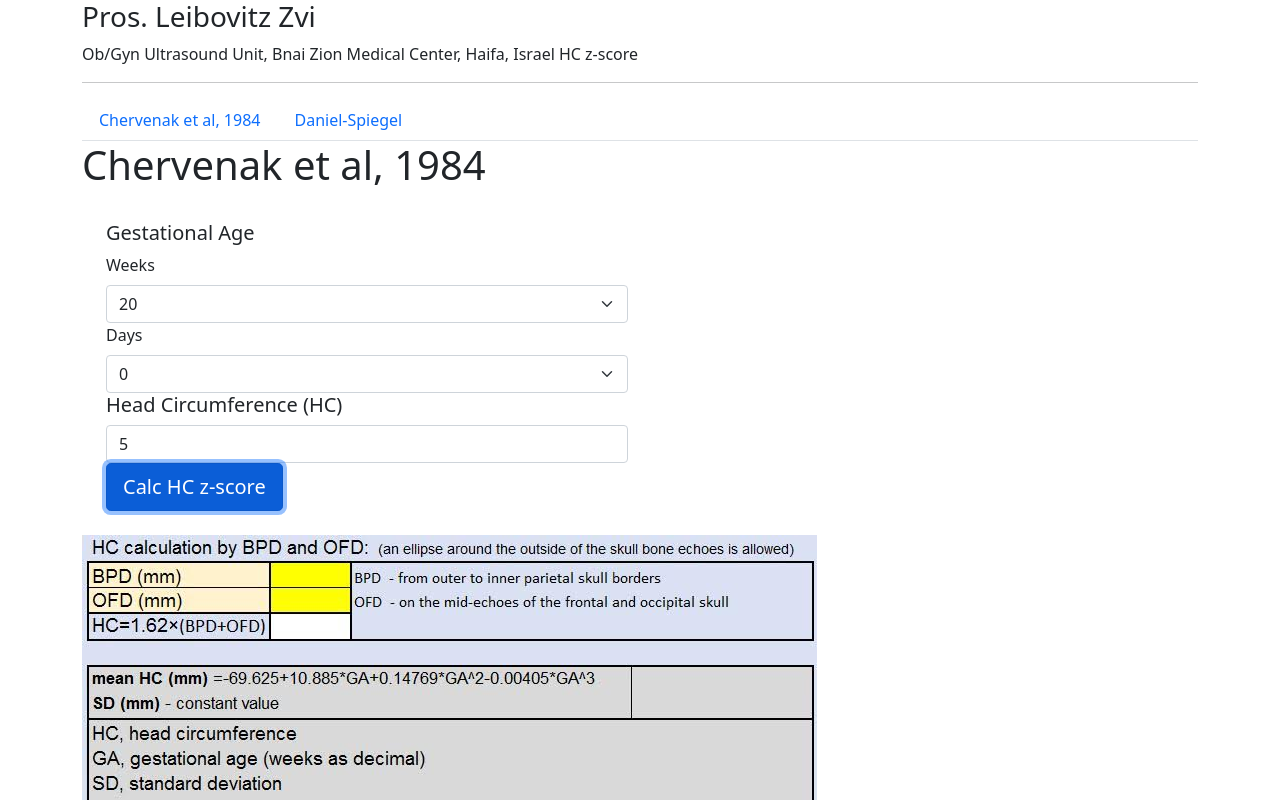
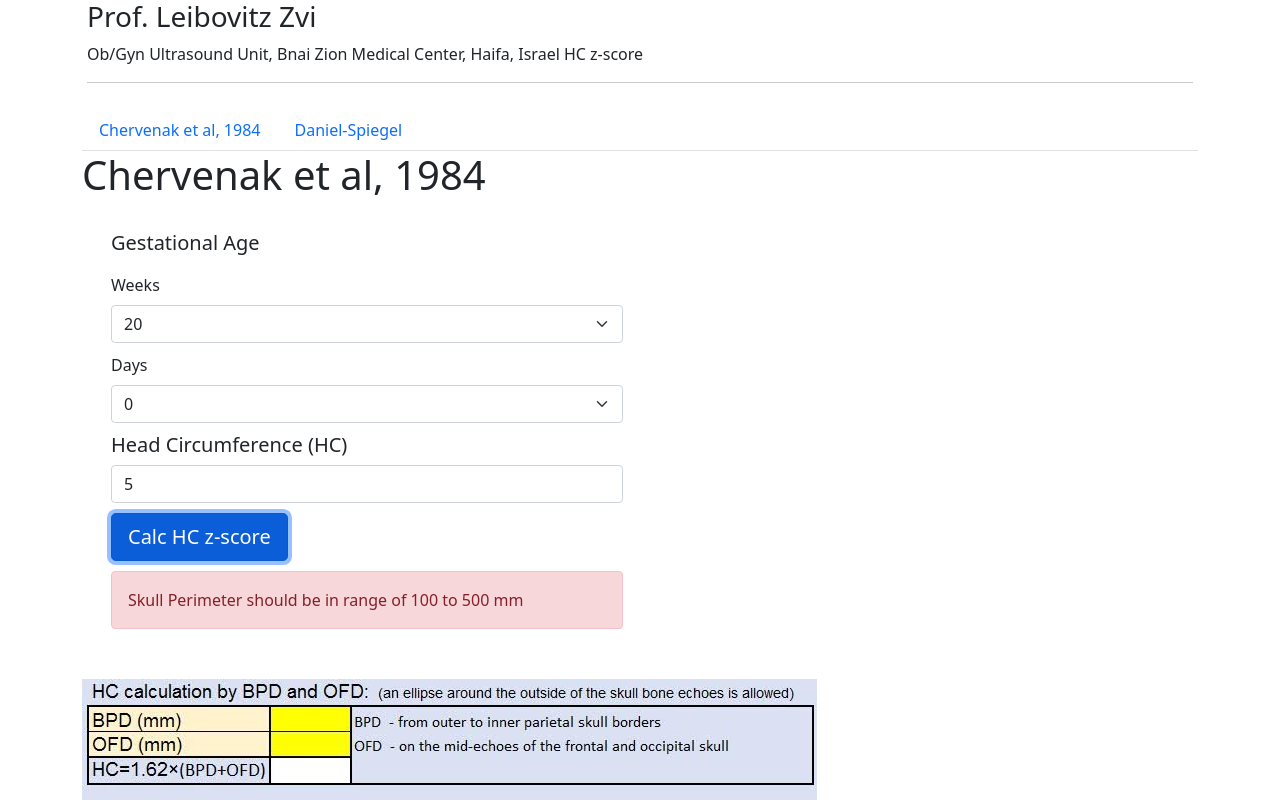
Before and after one commit to leassaf/zvi, a React (Create React App) app: page / in a window 1280 px wide. Both pictures are taken after typing "5" into the empty fields and a click on the button "Calc HC z-score". Shown: the top 800 px of the page. Built offline with nearby package versions, Linux system fonts and the light colour scheme.

Commit message:
Chervenak et al, 1984 working

```diff
--- a/src/App.css
+++ b/src/App.css
@@ -1,31 +1,26 @@
-body {
-  /* text-align: center; */
-  /* background-color: #fafafa; */
-  /* font-family: "Segoe UI", Tahoma, Geneva, Verdana, sans-serif; */
-  /* font-family: "Segoe UI", Roboto, Helvetica Neue, sans-serif; */
-  /* font-size: 18px; */
-  /* font-weight: 400; */
-}
-
 .row {
   /* border: blue 1px solid; */
-  margin: 0px;
-  margin-top: 15px;
+  margin: 5px;
+  /* margin-top: 15px; */
   /* padding: 10px; */
 }
 
 .col {
   /* border: orange 1px solid; */
-  margin: 0px;
-  margin-top: 0px;
+  margin: 5px;
+  /* margin-top: 0px;
   padding-right: 5px;
-  padding-left: 5px;
+  padding-left: 5px; */
   /* padding: 10px; */
 }
-
+/*
 hr {
   margin-top: 1rem;
   margin-bottom: 1rem;
   border: 0;
   border-top: 1px solid rgba(0, 0, 0, 0.1);
-}
+} */
+
+/* .alert {
+  font-weight: bold;
+} */
--- a/src/FormCalc.js
+++ b/src/FormCalc.js
@@ -1,5 +1,9 @@
 import { useState } from "react";
-import { Button, Container, Row, Col, Form } from "react-bootstrap";
+import { Button, Container, Row, Col, Form, Alert } from "react-bootstrap";
+
+const AlertMessage = (props) => {
+  return <Alert variant={props.variant}>{props.text}</Alert>;
+};
 
 export default function FormCalc() {
   const [values, setValues] = useState({
@@ -20,11 +24,21 @@ export default function FormCalc() {
     setValues({ ...values, days: event.target.value });
   };
 
-  const handleCalc = () => {
+  // const [alertPrimaryDisplay, setAlertPrimaryDisplay] = useState(false);
+  const [alertDangerDispaly, setAlertDangerDisplay] = useState(false);
+  const [alertSuccessDisplay, setAlertSuccessDisplay] = useState(false);
+
+  const [chervenakScore, setChervenakScore] = useState(0);
+
+  const handleCalcChervenak = () => {
     if (values.sp < 100 || values.sp > 500) {
-      alert("skull perimeter should be in range of 100 to 500 mm");
+      setAlertDangerDisplay(true);
+      setAlertSuccessDisplay(false);
       return;
     }
+
+    // clear alerts messages
+    setAlertDangerDisplay(false);
     let ga = parseInt(values.weeks) + parseInt(values.days) / 7;
     console.log("ga=", ga);
 
@@ -39,7 +53,8 @@ export default function FormCalc() {
     let hc_z_score =
       Math.round(((parseFloat(values.sp) - maen_hc) / sd) * 100) / 100;
 
-    alert("HC z-score = (" + hc_z_score + ")");
+    setAlertSuccessDisplay(true);
+    setChervenakScore(hc_z_score);
   };
 
   return (
@@ -117,9 +132,29 @@ export default function FormCalc() {
           </Row>
           <Row>
             <Col>
-              <Button variant="primary" size="lg" onClick={handleCalc}>
+              <Button variant="primary" size="lg" onClick={handleCalcChervenak}>
                 Calc HC z-score
-              </Button>{" "}
+              </Button>
+            </Col>
+            <Col></Col>
+          </Row>
+          <Row>
+            <Col>
+              {/* {alertPrimaryDisplay ? (
+                <AlertMessage variant="primary" text=""></AlertMessage>
+              ) : null} */}
+              {alertDangerDispaly ? (
+                <AlertMessage
+                  variant="danger"
+                  text="Skull Perimeter should be in range of 100 to 500 mm"
+                ></AlertMessage>
+              ) : null}
+              {alertSuccessDisplay ? (
+                <AlertMessage
+                  variant="success"
+                  text={"HC z-score = (" + chervenakScore + ")"}
+                ></AlertMessage>
+              ) : null}
             </Col>
             <Col></Col>
           </Row>
--- a/src/Header.js
+++ b/src/Header.js
@@ -1,7 +1,7 @@
 export default function Header() {
   return (
     <div>
-      <h3>Pros. Leibovitz Zvi</h3>
+      <h3>Prof. Leibovitz Zvi</h3>
       <p>
         Ob/Gyn Ultrasound Unit, Bnai Zion Medical Center, Haifa, Israel HC
         z-score
```
Also changed, not shown: src/DanielSpiegel.js (+5 -5 lines).
